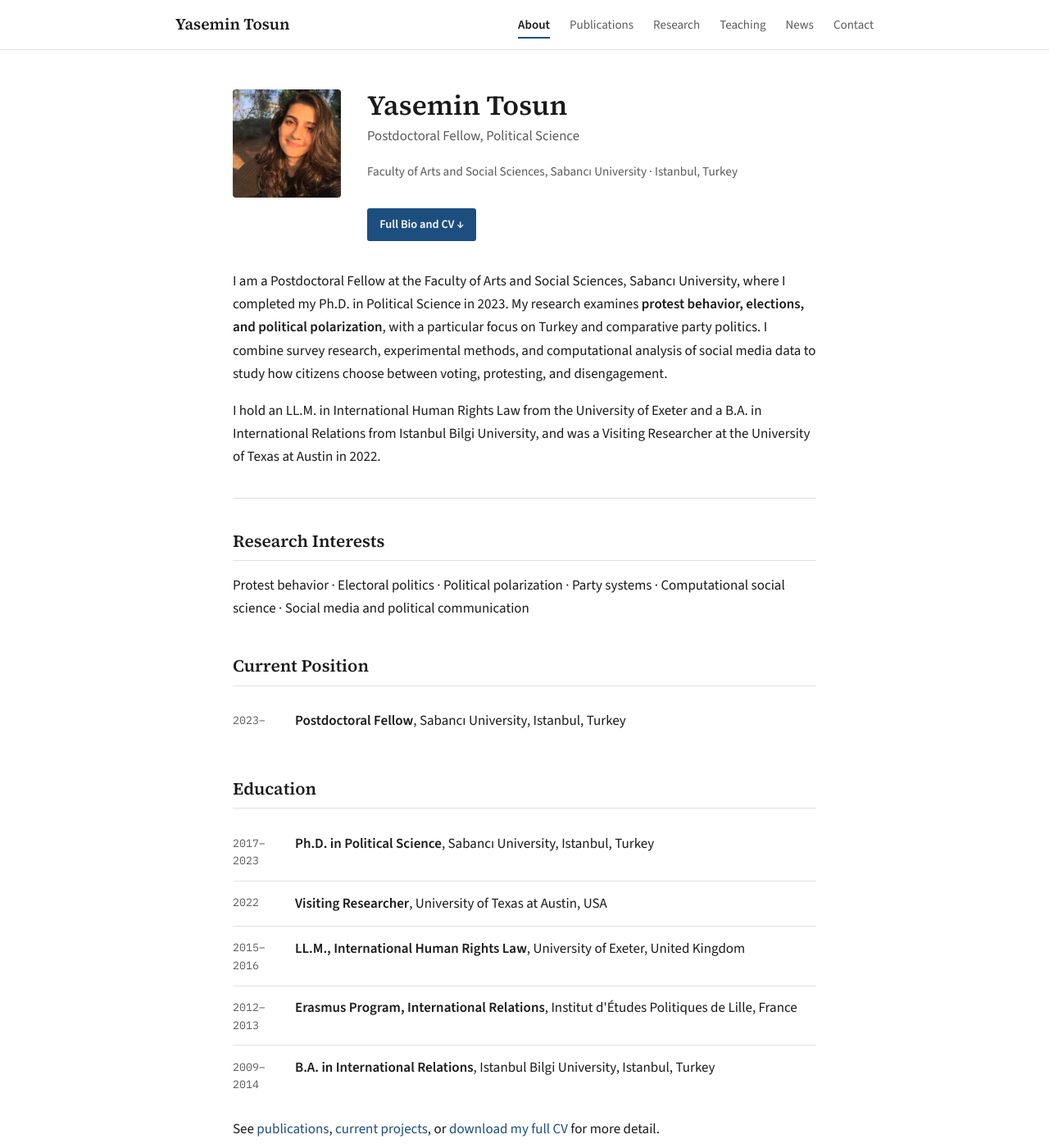
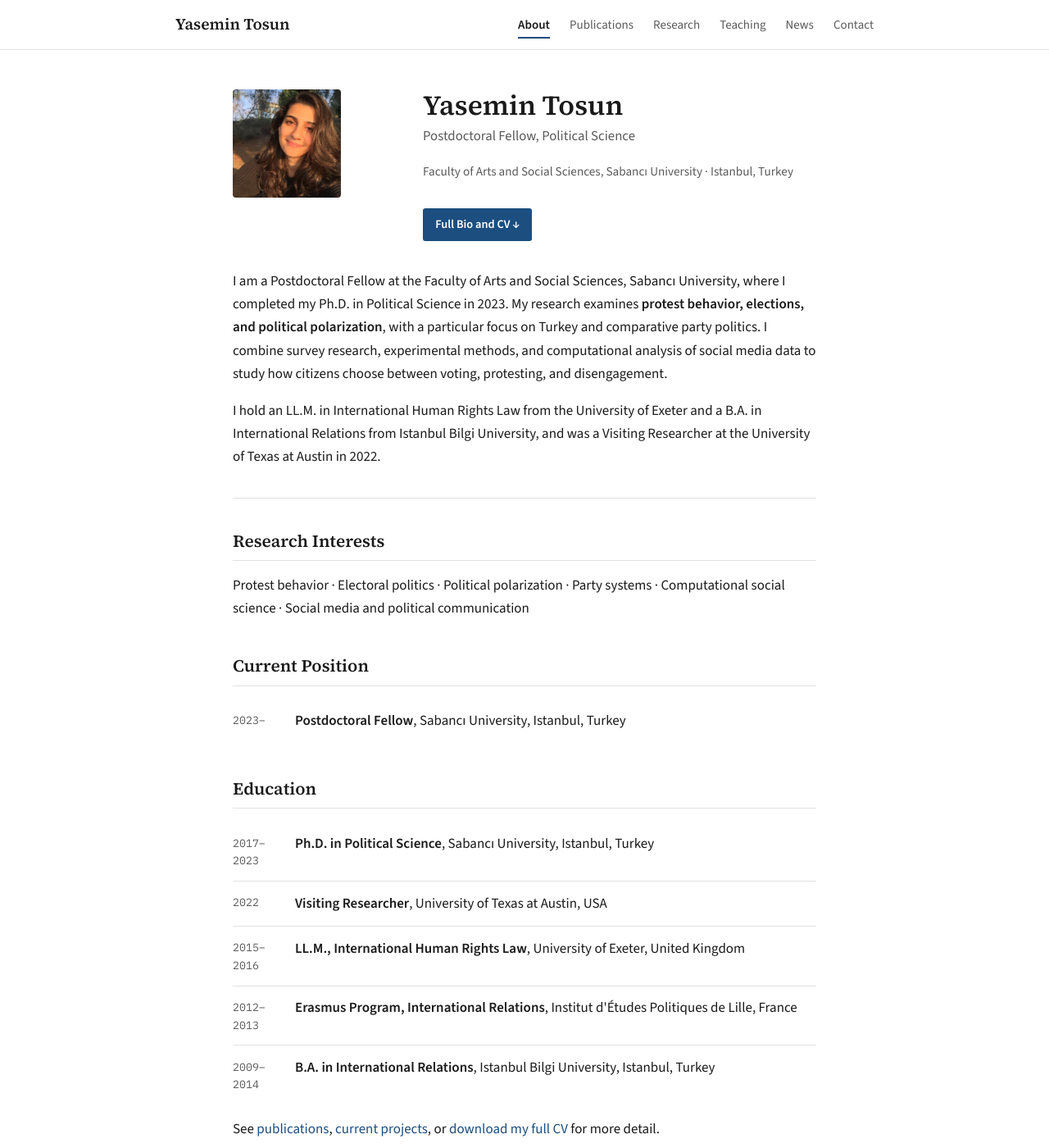
Before and after one commit to yasemintosun91/yasemintosun, a Jekyll site: the page built from index.md, in a window 1280 px wide and 1400 px high. Shown: the whole window at 82% size. Built offline with Jekyll 4.4.1, drawn with Linux system fonts in a browser that asks for light colours.

Commit message:
Update style.css

```diff
--- a/assets/css/style.css
+++ b/assets/css/style.css
@@ -106,7 +106,7 @@ main.content {
 /* hero (home page only) */
 .hero {
   display: grid;
-  grid-template-columns: 132px 1fr;
+  grid-template-columns: 200px 1fr;
   gap: 2rem;
   align-items: start;
   margin-bottom: 2.2rem;
```
